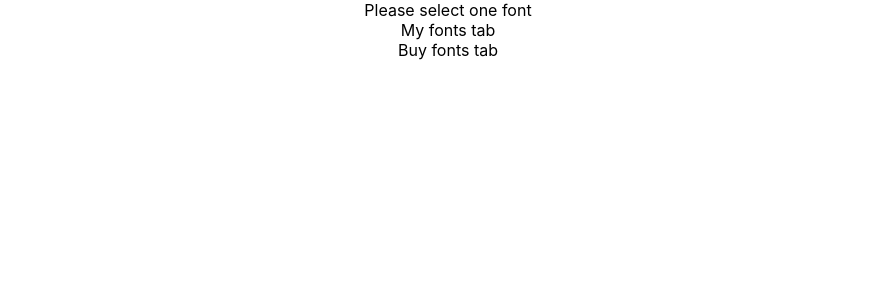
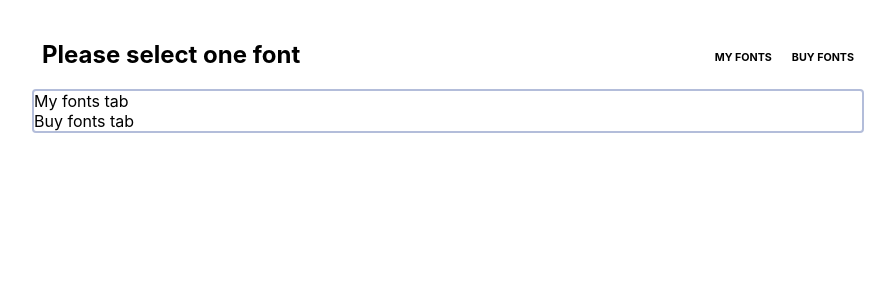
Before and after one commit to lbskinner/ffw-front-end-test, a React (Create React App) app: page / in a window 1280 px wide. Shown: the top 300 px of the page, without its empty margins (192-1087 px from the left). Built offline with nearby package versions, Linux system fonts and the light colour scheme.

Commit message:
added basic styles to app component

```diff
--- a/src/components/App/App.css
+++ b/src/components/App/App.css
@@ -1,38 +1,27 @@
-.App {
-  text-align: center;
+.AppContainer {
+  height: 300px;
+  width: 65%;
+  min-width: 500px;
+  margin: 20px auto;
 }
 
-.App-logo {
-  height: 40vmin;
-  pointer-events: none;
+.textContainer {
+  display: flex;
+  justify-content: space-between;
+  padding: 0 10px;
+  align-items: flex-end;
 }
 
-@media (prefers-reduced-motion: no-preference) {
-  .App-logo {
-    animation: App-logo-spin infinite 20s linear;
-  }
+.tabContainer {
+  display: flex;
+  justify-content: space-between;
 }
 
-.App-header {
-  background-color: #282c34;
-  min-height: 100vh;
-  display: flex;
-  flex-direction: column;
-  align-items: center;
-  justify-content: center;
-  font-size: calc(10px + 2vmin);
-  color: white;
+h6 {
+  padding-left: 20px;
 }
 
-.App-link {
-  color: #61dafb;
+.fontsContainer {
+  border: 2px solid rgb(179, 189, 218);
+  border-radius: 4px;
 }
-
-@keyframes App-logo-spin {
-  from {
-    transform: rotate(0deg);
-  }
-  to {
-    transform: rotate(360deg);
-  }
-}
--- a/src/components/App/App.js
+++ b/src/components/App/App.js
@@ -5,9 +5,15 @@ import "./App.css";
 
 function App() {
   return (
-    <div className="App">
-      <div>
-        Please select one font
+    <div className="AppContainer">
+      <div className="textContainer">
+        <h2>Please select one font</h2>
+        <div className="tabContainer">
+          <h6>MY FONTS</h6>
+          <h6>BUY FONTS</h6>
+        </div>
+      </div>
+      <div className="fontsContainer">
         <MyFonts />
         <BuyFonts />
       </div>
```
Also changed, not shown: src/index.css (+7 -3 lines).
